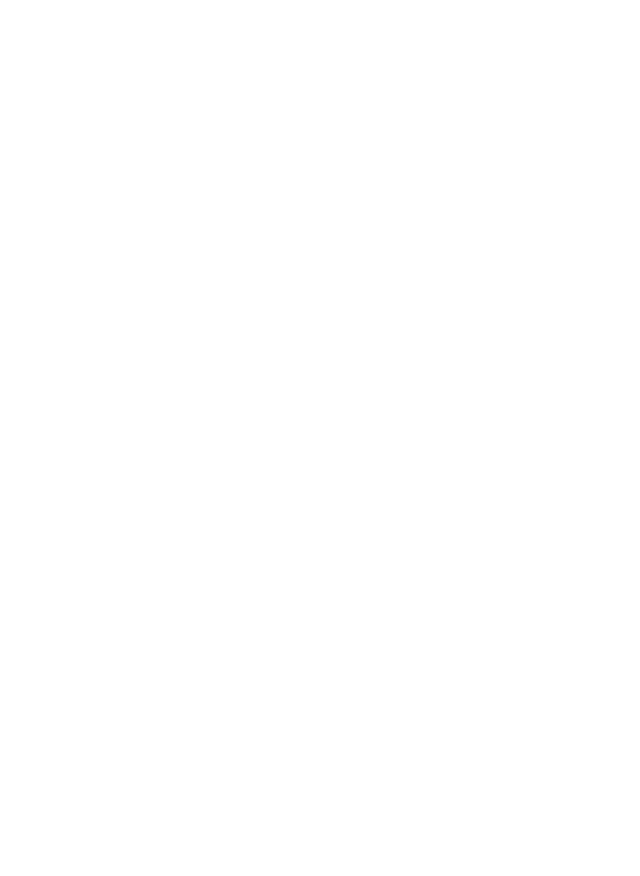
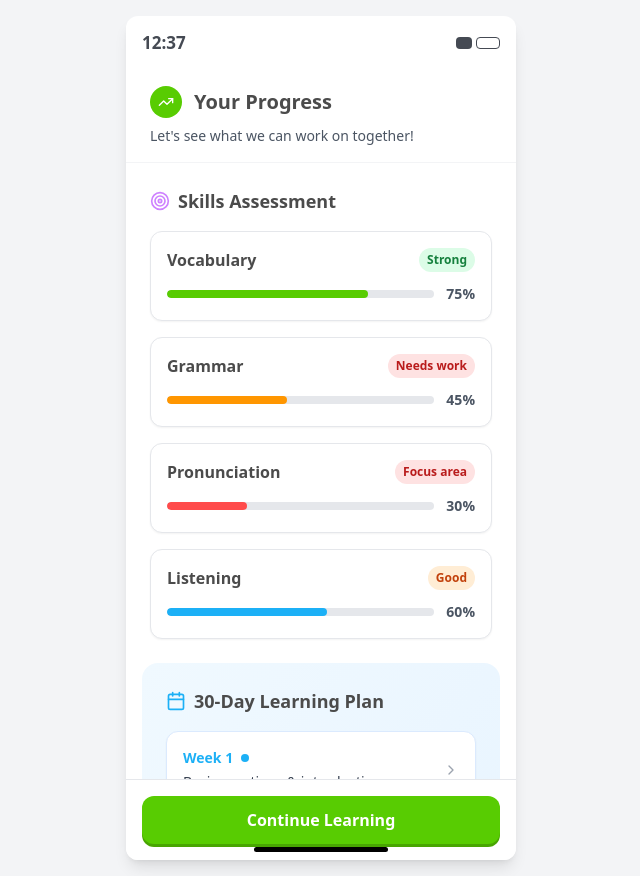
Before and after one commit to cjeon94/duolingo-prototype6, a React (Vite) app: page /progress/insights in a window 1280 px wide. Before the commit this address had no page. Shown: the whole page, without its empty margins (319-959 px from the left). Before the commit the page ends 800 px from the top, so only its background shows below. Built offline with nearby package versions, Linux system fonts and the light colour scheme.

Commit message:
Add progress insights screen

```diff
--- a/src/App.tsx
+++ b/src/App.tsx
@@ -4,6 +4,7 @@
 import { TranslateLesson } from "./screens/TranslateLesson/TranslateLesson";
 import { ResultScreen } from "./screens/ResultScreen/ResultScreen";
 import { LessonComplete } from "./screens/LessonComplete/LessonComplete";
+import { ProgressInsights } from "./screens/ProgressInsights/ProgressInsights";
 
 export default function App(): JSX.Element {
   return (
@@ -13,6 +14,7 @@
         <Route path="/lesson/translate" element={<TranslateLesson />} />
         <Route path="/lesson/result" element={<ResultScreen />} />
         <Route path="/lesson/complete" element={<LessonComplete />} />
+        <Route path="/progress/insights" element={<ProgressInsights />} />
       </Routes>
     </Router>
   );
--- a/src/screens/LessonComplete/LessonComplete.tsx
+++ b/src/screens/LessonComplete/LessonComplete.tsx
@@ -13,7 +13,7 @@
   }, []);
 
   const handleContinue = () => {
-    navigate("/");
+    navigate("/progress/insights");
   };
 
   return (
--- /dev/null
+++ b/src/screens/ProgressInsights/ProgressInsights.tsx
@@ -0,0 +1,191 @@
+import React from "react";
+import { useNavigate } from "react-router-dom";
+import { ChevronRight, Target, Calendar, TrendingUp } from "lucide-react";
+
+export default function ProgressInsights(): JSX.Element {
+  const navigate = useNavigate();
+
+  const handleContinue = () => {
+    navigate("/");
+  };
+
+  const skillsData = [
+    {
+      skill: "Vocabulary",
+      progress: 75,
+      color: "bg-[#58cc02]",
+      lightColor: "bg-green-100",
+      status: "Strong"
+    },
+    {
+      skill: "Grammar",
+      progress: 45,
+      color: "bg-[#ff9600]",
+      lightColor: "bg-orange-100",
+      status: "Needs work"
+    },
+    {
+      skill: "Pronunciation",
+      progress: 30,
+      color: "bg-[#ff4b4b]",
+      lightColor: "bg-red-100",
+      status: "Focus area"
+    },
+    {
+      skill: "Listening",
+      progress: 60,
+      color: "bg-[#1cb0f6]",
+      lightColor: "bg-blue-100",
+      status: "Good"
+    }
+  ];
+
+  const weeklyGoals = [
+    { week: "Week 1", focus: "Basic greetings & introductions", completed: false },
+    { week: "Week 2", focus: "Family & relationships", completed: false },
+    { week: "Week 3", focus: "Food & dining", completed: false },
+    { week: "Week 4", focus: "Travel & directions", completed: false }
+  ];
+
+  return (
+    <div className="min-h-screen bg-gray-100 flex items-center justify-center p-4">
+      {/* Main Canvas */}
+      <div className="relative w-[390px] h-[844px] bg-white rounded-xl shadow-lg overflow-hidden">
+
+        {/* Status Bar */}
+        <div className="flex justify-between items-center px-4 py-3 h-[54px]">
+          <div className="text-[17px] font-semibold text-[#454a53]">12:37</div>
+          <div className="flex items-center gap-1">
+            <div className="w-4 h-3 bg-[#454a53] rounded-sm"></div>
+            <div className="w-6 h-3 border border-[#454a53] rounded-sm"></div>
+          </div>
+        </div>
+
+        {/* Header */}
+        <div className="px-6 py-4 border-b border-gray-100">
+          <div className="flex items-center gap-3 mb-2">
+            <div className="w-8 h-8 bg-[#58cc02] rounded-full flex items-center justify-center">
+              <TrendingUp className="w-4 h-4 text-white" />
+            </div>
+            <h1 className="text-xl font-bold text-[#4b4b4b]">Your Progress</h1>
+          </div>
+          <p className="text-sm text-gray-600">Let's see what we can work on together!</p>
+        </div>
+
+        {/* Scrollable Content */}
+        <div className="flex-1 overflow-y-auto pb-20">
+          {/* Skills Assessment */}
+          <div className="px-6 py-6">
+            <div className="flex items-center gap-2 mb-4">
+              <Target className="w-5 h-5 text-[#ce82ff]" />
+              <h2 className="text-lg font-bold text-[#4b4b4b]">Skills Assessment</h2>
+            </div>
+
+            <div className="space-y-4">
+              {skillsData.map((skill, index) => (
+                <div key={skill.skill} className="bg-white rounded-xl border border-gray-200 p-4 shadow-sm">
+                  <div className="flex items-center justify-between mb-3">
+                    <span className="font-semibold text-[#4b4b4b]">{skill.skill}</span>
+                    <span className={`text-xs font-bold px-2 py-1 rounded-full ${
+                      skill.progress >= 70 ? 'bg-green-100 text-green-700' :
+                      skill.progress >= 50 ? 'bg-orange-100 text-orange-700' :
+                      'bg-red-100 text-red-700'
+                    }`}>
+                      {skill.status}
+                    </span>
+                  </div>
+
+                  <div className="flex items-center gap-3">
+                    <div className="flex-1 h-2 bg-gray-200 rounded-full overflow-hidden">
+                      <div
+                        className={`h-full ${skill.color} rounded-full transition-all duration-1000 ease-out`}
+                        style={{
+                          width: `${skill.progress}%`,
+                          animationDelay: `${index * 200}ms`
+                        }}
+                      />
+                    </div>
+                    <span className="text-sm font-semibold text-gray-600">{skill.progress}%</span>
+                  </div>
+                </div>
+              ))}
+            </div>
+          </div>
+
+          {/* 30-Day Plan */}
+          <div className="px-6 py-6 bg-gradient-to-br from-[#f0f9ff] to-[#e6f3ff] mx-4 rounded-2xl mb-6">
+            <div className="flex items-center gap-2 mb-4">
+              <Calendar className="w-5 h-5 text-[#1cb0f6]" />
+              <h2 className="text-lg font-bold text-[#4b4b4b]">30-Day Learning Plan</h2>
+            </div>
+
+            <div className="space-y-3">
+              {weeklyGoals.map((goal, index) => (
+                <div key={goal.week} className="bg-white rounded-xl p-4 border border-blue-100 shadow-sm">
+                  <div className="flex items-center justify-between">
+                    <div className="flex-1">
+                      <div className="flex items-center gap-2 mb-1">
+                        <span className="text-sm font-bold text-[#1cb0f6]">{goal.week}</span>
+                        <div className="w-2 h-2 bg-[#1cb0f6] rounded-full"></div>
+                      </div>
+                      <p className="text-sm text-gray-700">{goal.focus}</p>
+                    </div>
+                    <ChevronRight className="w-4 h-4 text-gray-400" />
+                  </div>
+                </div>
+              ))}
+            </div>
+          </div>
+
+          {/* Recommendations */}
+          <div className="px-6 py-4">
+            <h3 className="text-base font-bold text-[#4b4b4b] mb-4">Recommended Focus Areas</h3>
+
+            <div className="space-y-3">
+              <div className="bg-[#ffeaea] border border-[#ffcccc] rounded-xl p-4">
+                <div className="flex items-center gap-3">
+                  <div className="w-8 h-8 bg-[#ff4b4b] rounded-full flex items-center justify-center flex-shrink-0">
+                    <span className="text-white font-bold text-sm">1</span>
+                  </div>
+                  <div>
+                    <p className="font-semibold text-[#ff4b4b] text-sm">Practice pronunciation daily</p>
+                    <p className="text-xs text-gray-600">Use the microphone feature more often</p>
+                  </div>
+                </div>
+              </div>
+
+              <div className="bg-orange-50 border border-orange-200 rounded-xl p-4">
+                <div className="flex items-center gap-3">
+                  <div className="w-8 h-8 bg-[#ff9600] rounded-full flex items-center justify-center flex-shrink-0">
+                    <span className="text-white font-bold text-sm">2</span>
+                  </div>
+                  <div>
+                    <p className="font-semibold text-[#ff9600] text-sm">Review grammar rules</p>
+                    <p className="text-xs text-gray-600">Focus on sentence structure</p>
+                  </div>
+                </div>
+              </div>
+            </div>
+          </div>
+        </div>
+
+        {/* Footer with Continue Button */}
+        <div className="absolute bottom-0 left-0 right-0 bg-white border-t border-gray-200 p-4">
+          <button
+            onClick={handleContinue}
+            className="w-full h-12 rounded-xl text-white font-semibold bg-[#58cc02] shadow-[0_3px_0_#48a502] active:translate-y-[2px] active:shadow-none transition-all hover:bg-[#4fb802]"
+          >
+            Continue Learning
+          </button>
+        </div>
+
+        {/* Home Indicator */}
+        <div className="absolute bottom-2 left-1/2 transform -translate-x-1/2">
+          <div className="w-[134px] h-[5px] bg-black rounded-full"></div>
+        </div>
+      </div>
+    </div>
+  );
+}
+
+export { ProgressInsights };
```
